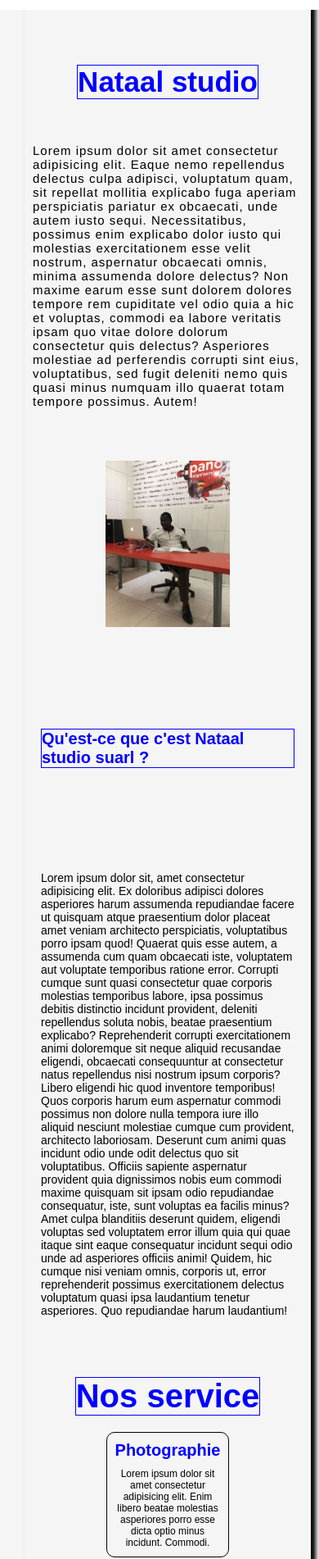
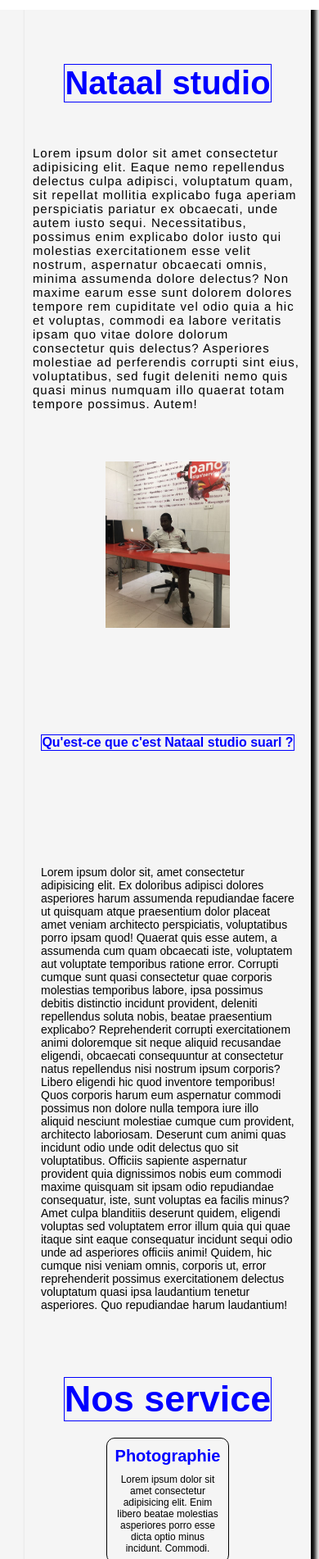
Before and after one commit to KonateMahmoud/natal, a plain HTML site: page index.html in a window 390 px wide. Shown: the part 98-2000 px from the top of the page at 82% size. Drawn offline with nearby package versions, Linux system fonts and the light colour scheme.

Commit message:
Update style.css

```diff
--- a/css/style.css
+++ b/css/style.css
@@ -199,7 +199,7 @@ nav ul li a:hover{
 
 @media screen and (max-width: 500px){
     .acceuil h1{
-        font-size:35px;
+        font-size:40px;
     }
 }
 
@@ -253,7 +253,7 @@ nav ul li a:hover{
 
 @media screen and (max-width: 500px){
     .apropos h1{
-        font-size:20px;
+        font-size:16px;
     }
 }
 
@@ -315,7 +315,7 @@ nav ul li a:hover{
 
 @media screen and (max-width: 500px){
     .service h1{
-        font-size:40px;
+        font-size:45px;
     }
 }
 /*mise en pge de la partie portfolio*/
@@ -462,7 +462,7 @@ box-shadow: 4px 3px 2px 1px ;
 
 @media screen and (max-width: 500px){
     .contacts h1{
-        font-size:20px;
+        font-size:18px;
     }
 }
 
```
